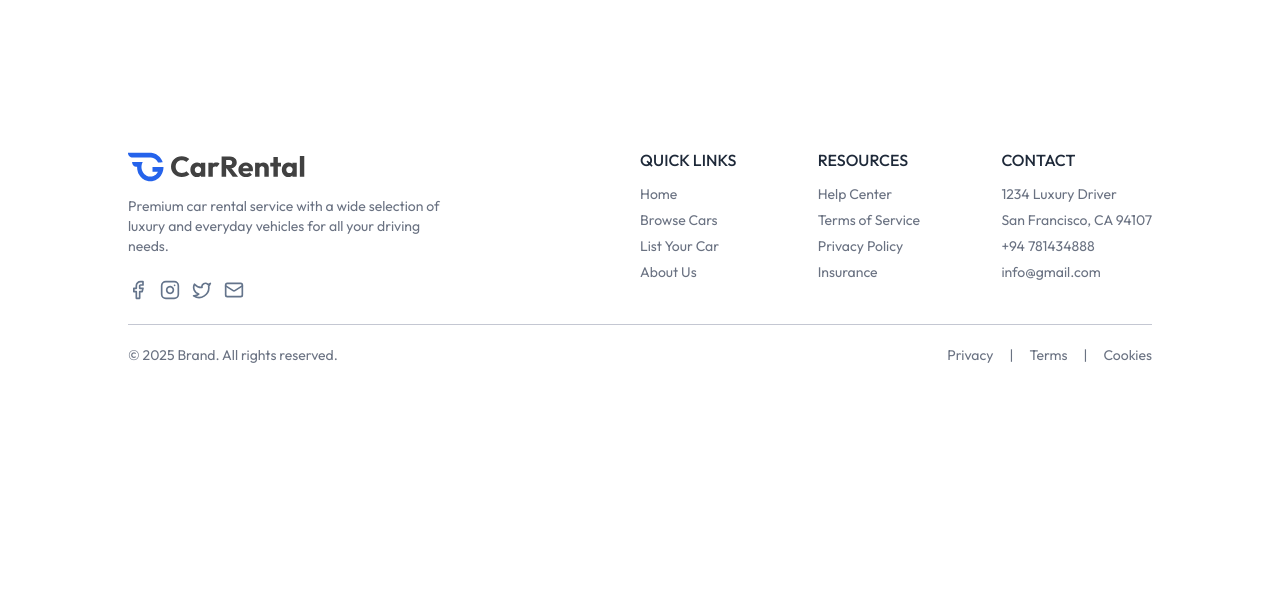
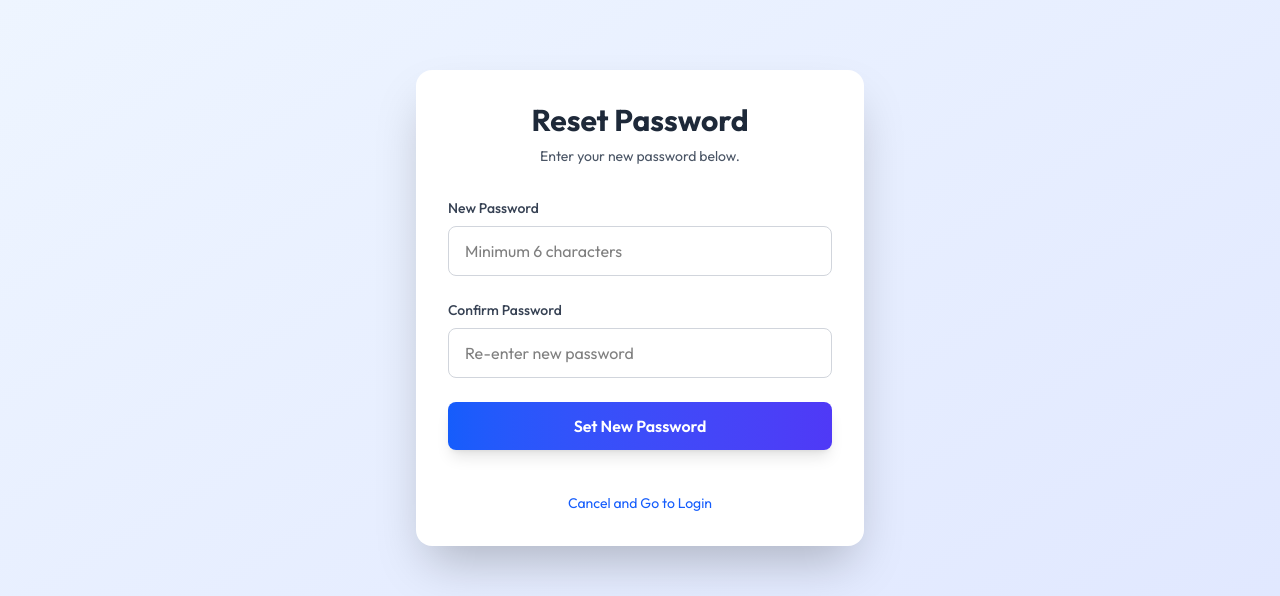
Before and after one commit to tharu-2003/CarRental-fe, a React (Vite) app: page /reset-password/1 in a window 1280 px wide. Shown: the part 163-759 px from the top of the page. Built offline with nearby package versions, Linux system fonts and the light colour scheme; no server answers; a web font is replaced by a local one.

Commit message:
Add Reset Password functionality and update routing; enhance Login component for password recovery

```diff
--- a/src/App.tsx
+++ b/src/App.tsx
@@ -17,6 +17,7 @@ const AddCar = lazy(() => import("./pages/owner/AddCar"));
 const ManageCars = lazy(() => import("./pages/owner/ManageCars"));
 const ManageBookings = lazy(() => import("./pages/owner/ManageBookings"));
 const Login = lazy(() => import("./pages/Login"));
+const ResetPassword = lazy(() => import("./pages/ResetPassword"))
 
 const App = () => {
 
@@ -42,6 +43,7 @@ const App = () => {
                 <Route path='manage-cars' element={<ManageCars />}/>
                 <Route path='manage-bookings' element={<ManageBookings />}/>
             </Route>
+            <Route path='/reset-password/:token' element={<ResetPassword />} />
         </Routes>
       </Suspense>
 
--- a/src/pages/Login.tsx
+++ b/src/pages/Login.tsx
@@ -1,7 +1,7 @@
 import React from 'react'
 import { useAppContext } from '../context/AppContext'
 import toast from 'react-hot-toast'
-import { login, register } from '../services/user'
+import { login, register, sendPasswordResetEmail } from '../services/user'
 import { motion, AnimatePresence } from 'motion/react'
 
 const Login: React.FC = () => {
@@ -14,22 +14,12 @@ const Login: React.FC = () => {
     const [showPassword, setShowPassword] = React.useState(false)
     const [isLoading, setIsLoading] = React.useState(false)
 
+    // const [message , setMessage] = useState("");
+
     const onSubmitHandler = async (event: any) => {
         try {
             event.preventDefault()
             setIsLoading(true)
-
-            if (state === 'forgot-password') {
-                // TODO: Implement forgot password API call
-                // const data = await forgotPassword(email)
-
-                // Simulated API call
-                await new Promise(resolve => setTimeout(resolve, 1500))
-                toast.success('Password reset link sent to your email!')
-                setState('login')
-                setEmail('')
-                return
-            }
 
             if (state === 'register') {
                 const data = await register(name, email, password)
@@ -44,7 +34,41 @@ const Login: React.FC = () => {
                 } else {
                     toast.error(data.message)
                 }
-            } else {
+            }else if (state ==  "forgot-password"){
+                 event.preventDefault()
+
+                if (!email) {
+                    toast.error('Please enter your email address.')
+                    return
+                }
+
+                setIsLoading(true)
+                // setMessage('')
+
+                try {
+                    const response = await sendPasswordResetEmail(email)
+
+                    await new Promise(resolve => setTimeout(resolve, 1500));
+
+                    if (response.success) {
+                        const successMessage = '✅ A password reset link has been sent to your email address.'
+                        // setMessage(successMessage)
+                        toast.success(successMessage)
+                        setEmail('')
+                        // navigate('/')
+                    } else {
+                        toast.error(response.message || 'Failed to send reset link.')
+                    }
+
+                } catch (error: any) {
+                    console.error('Password reset error:', error)
+                    toast.error(error.response?.data?.message || 'An error occurred. Please try again.')
+                } finally {
+                    setIsLoading(false)
+                }
+            }
+
+            else {
                 const data = await login(email, password)
 
                 if (data.success) {
@@ -65,7 +89,7 @@ const Login: React.FC = () => {
         }
     }
 
-    const handleForgotPassword = () => {
+    const handleForgotPassword = async () => {
         setState('forgot-password')
     }
 
--- /dev/null
+++ b/src/pages/ResetPassword.tsx
@@ -0,0 +1,138 @@
+import { useState, useEffect } from 'react';
+import { useParams, useNavigate, Link } from 'react-router-dom';
+import toast from 'react-hot-toast';
+import { resetPassword } from '../services/user';
+
+const ResetPassword = () => {
+  const { token } = useParams<{ token: string }>();
+  const navigate = useNavigate();
+  const [password, setPassword] = useState('');
+  const [confirmPassword, setConfirmPassword] = useState('');
+  const [isLoading, setIsLoading] = useState(false);
+
+  useEffect(() => {
+    if (!token) {
+      toast.error("Missing password reset token. Please use the link from your email.");
+    } else {
+      console.log('Reset token from URL:', token);
+      console.log('Token length:', token.length);
+    }
+  }, [token]);
+
+  const handleSubmit = async (event: React.FormEvent) => {
+    event.preventDefault();
+
+    if (!token) {
+      return toast.error("Reset token is missing.");
+    }
+
+    if (password.length < 6) {
+      return toast.error("Password must be at least 6 characters long.");
+    }
+
+    if (password !== confirmPassword) {
+      return toast.error("Passwords do not match.");
+    }
+
+    setIsLoading(true);
+
+    try {
+      console.log('Attempting password reset with token:', token);
+      console.log('New password length:', password.length);
+
+      const response = await resetPassword(token, password);
+
+      if (response.success) {
+        toast.success(response.message || 'Password reset successfully! Please log in.');
+        navigate('/');
+      } else {
+        toast.error(response.message || 'Password reset failed.');
+      }
+    } catch (error: any) {
+      console.error('Password reset error:', error);
+      console.error('Error response:', error.response?.data);
+
+      const errorMessage = error.response?.data?.message ||
+                          error.message ||
+                          'An error occurred. The link may be expired.';
+      toast.error(errorMessage);
+    } finally {
+      setIsLoading(false);
+    }
+  };
+
+  return (
+    <div className='min-h-screen flex items-center justify-center bg-linear-to-br from-blue-50 to-indigo-100 px-4'>
+      <div className='bg-white shadow-2xl rounded-2xl p-8 w-full max-w-md'>
+        <div className='text-center mb-8'>
+          <h1 className='text-3xl font-bold text-gray-800 mb-2'>
+            Reset Password
+          </h1>
+          <p className='text-gray-600 text-sm'>
+            Enter your new password below.
+          </p>
+        </div>
+
+        <form onSubmit={handleSubmit} className='space-y-6'>
+          <div>
+            <label
+              htmlFor='password'
+              className='block text-sm font-medium text-gray-700 mb-2'
+            >
+              New Password
+            </label>
+            <input
+              id='password'
+              type='password'
+              onChange={(e) => setPassword(e.target.value)}
+              value={password}
+              placeholder='Minimum 6 characters'
+              required
+              minLength={6}
+              disabled={isLoading}
+              className='w-full px-4 py-3 border border-gray-300 rounded-lg focus:outline-none focus:ring-2 focus:ring-blue-500 focus:border-transparent transition disabled:bg-gray-100'
+            />
+          </div>
+
+          <div>
+            <label
+              htmlFor='confirmPassword'
+              className='block text-sm font-medium text-gray-700 mb-2'
+            >
+              Confirm Password
+            </label>
+            <input
+              id='confirmPassword'
+              type='password'
+              onChange={(e) => setConfirmPassword(e.target.value)}
+              value={confirmPassword}
+              placeholder='Re-enter new password'
+              required
+              disabled={isLoading}
+              className='w-full px-4 py-3 border border-gray-300 rounded-lg focus:outline-none focus:ring-2 focus:ring-blue-500 focus:border-transparent transition disabled:bg-gray-100'
+            />
+          </div>
+
+          <button
+            type='submit'
+            disabled={isLoading}
+            className='w-full bg-linear-to-r from-blue-600 to-indigo-600 text-white py-3 rounded-lg font-semibold hover:from-blue-700 hover:to-indigo-700 transition duration-200 shadow-lg disabled:opacity-50 disabled:cursor-not-allowed'
+          >
+            {isLoading ? 'Updating password...' : 'Set New Password'}
+          </button>
+
+          <div className='text-center pt-4'>
+            <Link
+              to='/login'
+              className='text-sm text-blue-600 hover:text-blue-800 hover:underline transition'
+            >
+              Cancel and Go to Login
+            </Link>
+          </div>
+        </form>
+      </div>
+    </div>
+  );
+};
+
+export default ResetPassword;
--- a/src/services/api.ts
+++ b/src/services/api.ts
@@ -5,7 +5,7 @@ const api = axios.create({
   baseURL: "http://localhost:5000/api/v1"
 });
 
-const PUBLIC_ENDPOINT = ["/user/login", "/user/register", "/user/refresh", "/user/cars"];
+const PUBLIC_ENDPOINT = ["/user/login", "/user/register", "/user/refresh", "/user/cars", "/user/forget-password"];
 
 api.interceptors.request.use((config) => {
   const token = localStorage.getItem("accessToken");
--- a/src/services/user.ts
+++ b/src/services/user.ts
@@ -24,3 +24,16 @@ export const refreshTokens = async (refreshToken: string) => {
     const res = await api.post("/user/refresh", {token:refreshToken})
     return res.data
 }
+
+export const sendPasswordResetEmail = async (email: string) => {
+    const resp = await api.post("/user/forget-password" , {email});
+    return resp.data
+}
+
+export const resetPassword = async (token: string, newPassword: string) => {
+    const resp = await api.put(`/user/reset-password`,
+        { newPassword },
+        { headers: { "x-reset-token": token } }
+    );
+    return resp.data;
+};
```
